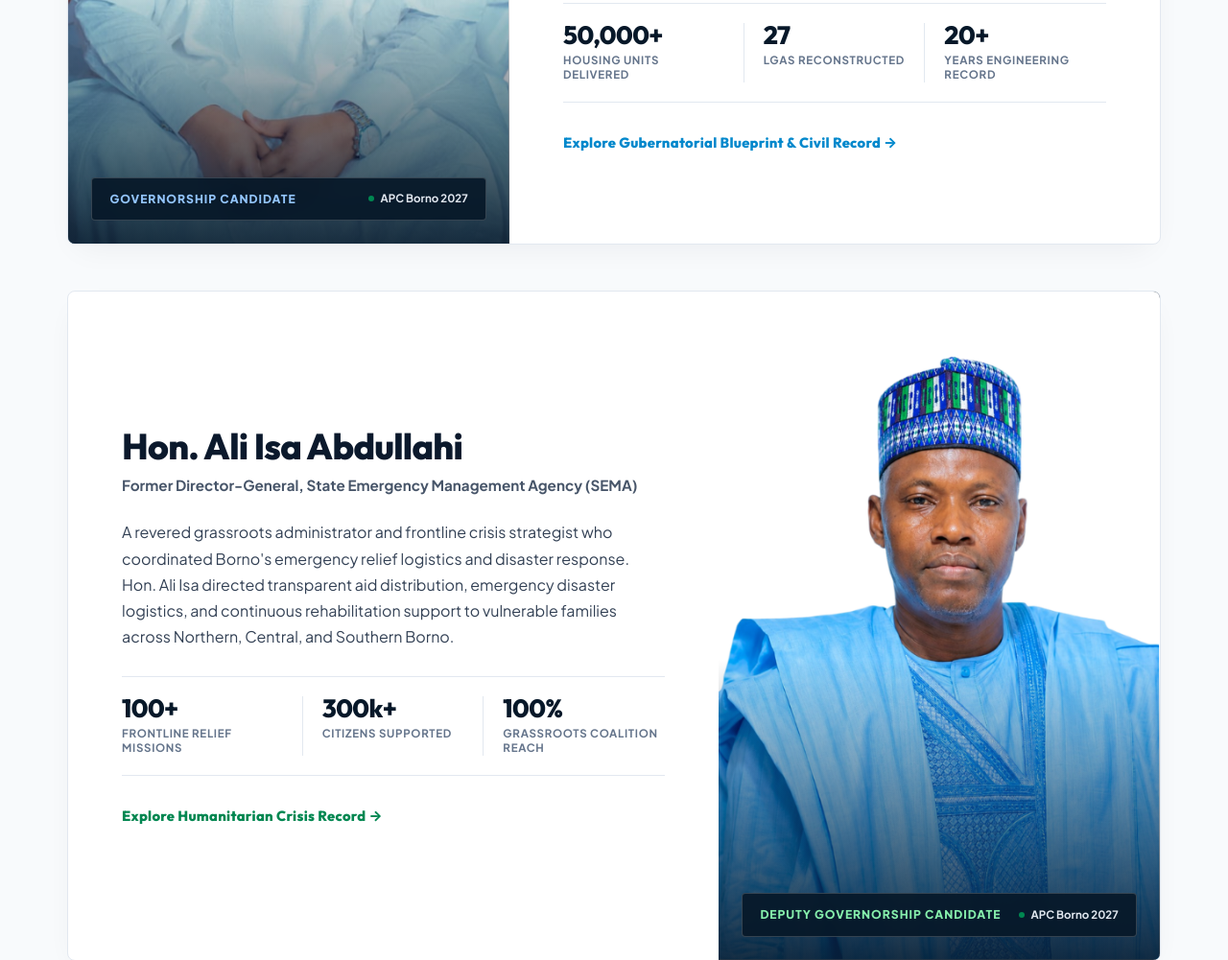
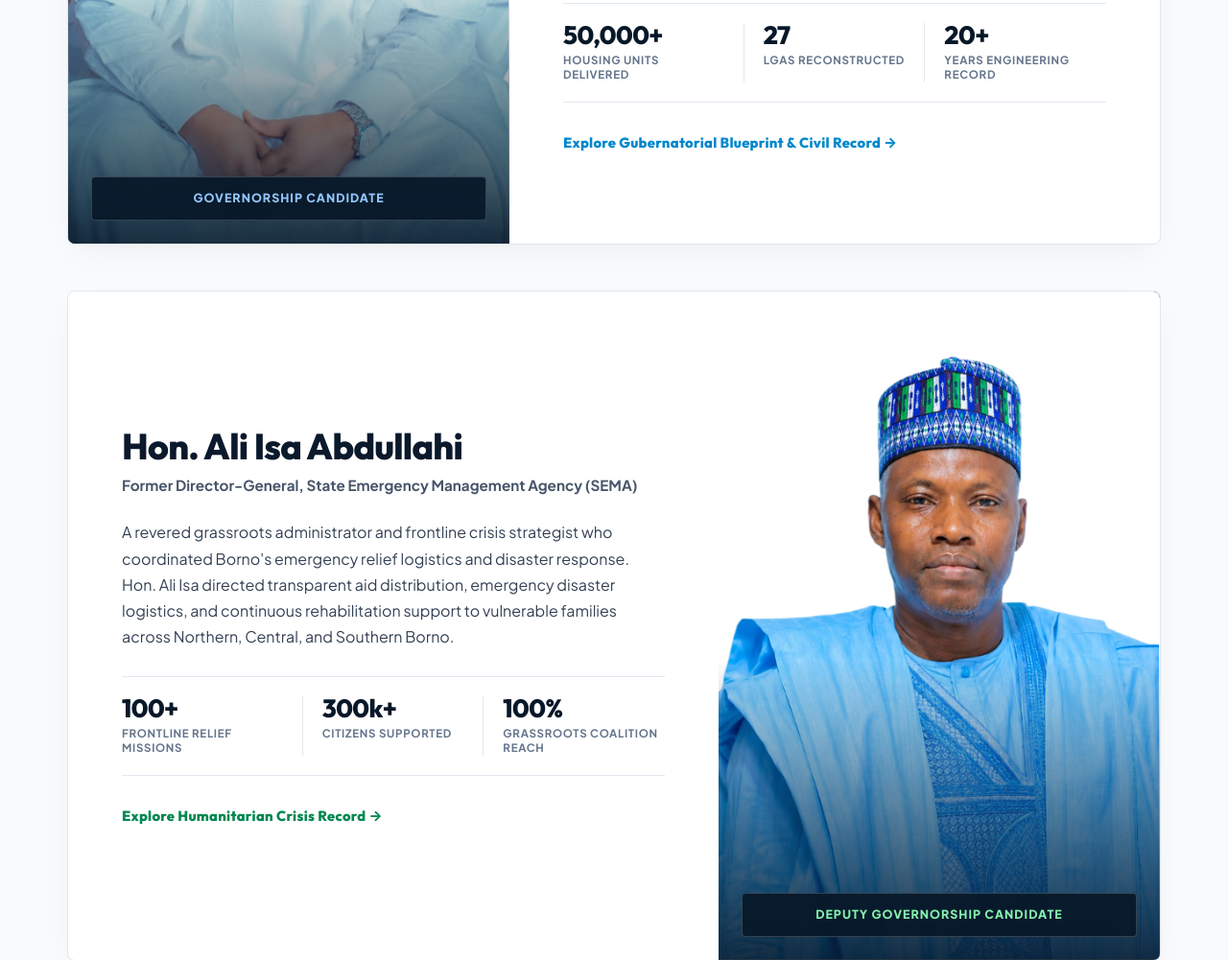
Before and after one commit to Al-AmeenMD/amg2027, a website: page index.html in a window 1280 px wide. Shown: the part 2846-3847 px from the top of the page at 96% size. Drawn offline with Linux system fonts and the light colour scheme.

Commit message:
style: center candidate portrait badges and remove party label

```diff
--- a/css/style.css
+++ b/css/style.css
@@ -998,37 +998,21 @@ h1, h2, h3, h4, h5, h6 {
   padding: 0.75rem 1.15rem;
   display: flex;
   align-items: center;
-  justify-content: space-between;
+  justify-content: center;
+  text-align: center;
 }
 
 .portrait-badge-role {
-  font-size: 0.76rem;
+  font-size: 0.78rem;
   font-weight: 800;
   text-transform: uppercase;
   letter-spacing: 0.08em;
   color: #93c5fd;
+  text-align: center;
 }
 
 .deputy-profile .portrait-badge-role {
   color: #86efac;
-}
-
-.portrait-badge-party {
-  font-size: 0.72rem;
-  font-weight: 700;
-  color: #e2e8f0;
-  display: flex;
-  align-items: center;
-  gap: 6px;
-}
-
-.portrait-badge-party::before {
-  content: "";
-  display: inline-block;
-  width: 6px;
-  height: 6px;
-  border-radius: 50%;
-  background: var(--apc-green);
 }
 
 /* Editorial Content Column */
--- a/index.html
+++ b/index.html
@@ -197,7 +197,6 @@
             <div class="profile-visual-overlay"></div>
             <div class="profile-portrait-badge">
               <span class="portrait-badge-role">Governorship Candidate</span>
-              <span class="portrait-badge-party">APC Borno 2027</span>
             </div>
           </div>
 
@@ -284,7 +283,6 @@
             <div class="profile-visual-overlay"></div>
             <div class="profile-portrait-badge">
               <span class="portrait-badge-role">Deputy Governorship Candidate</span>
-              <span class="portrait-badge-party">APC Borno 2027</span>
             </div>
           </div>
         </article>
```
